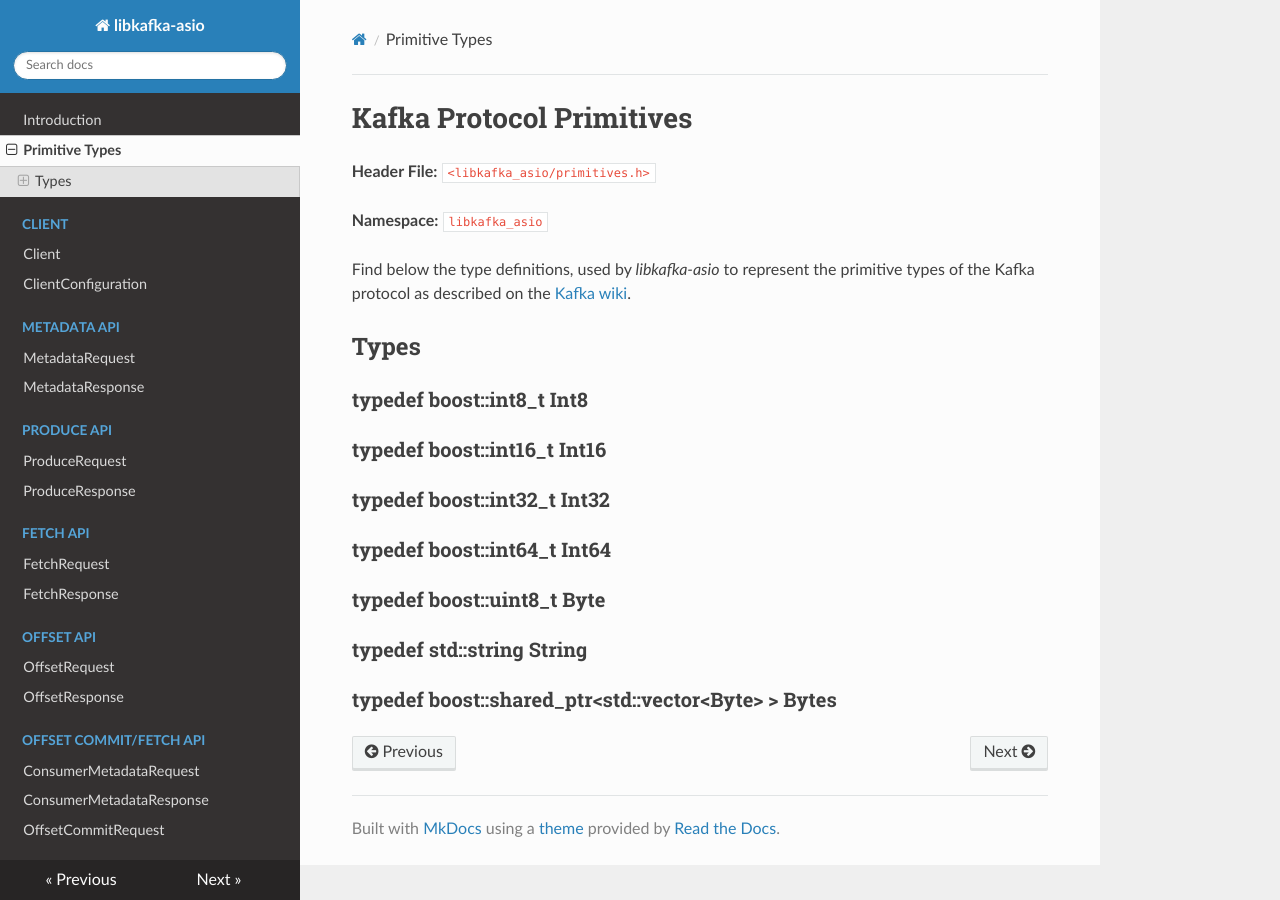
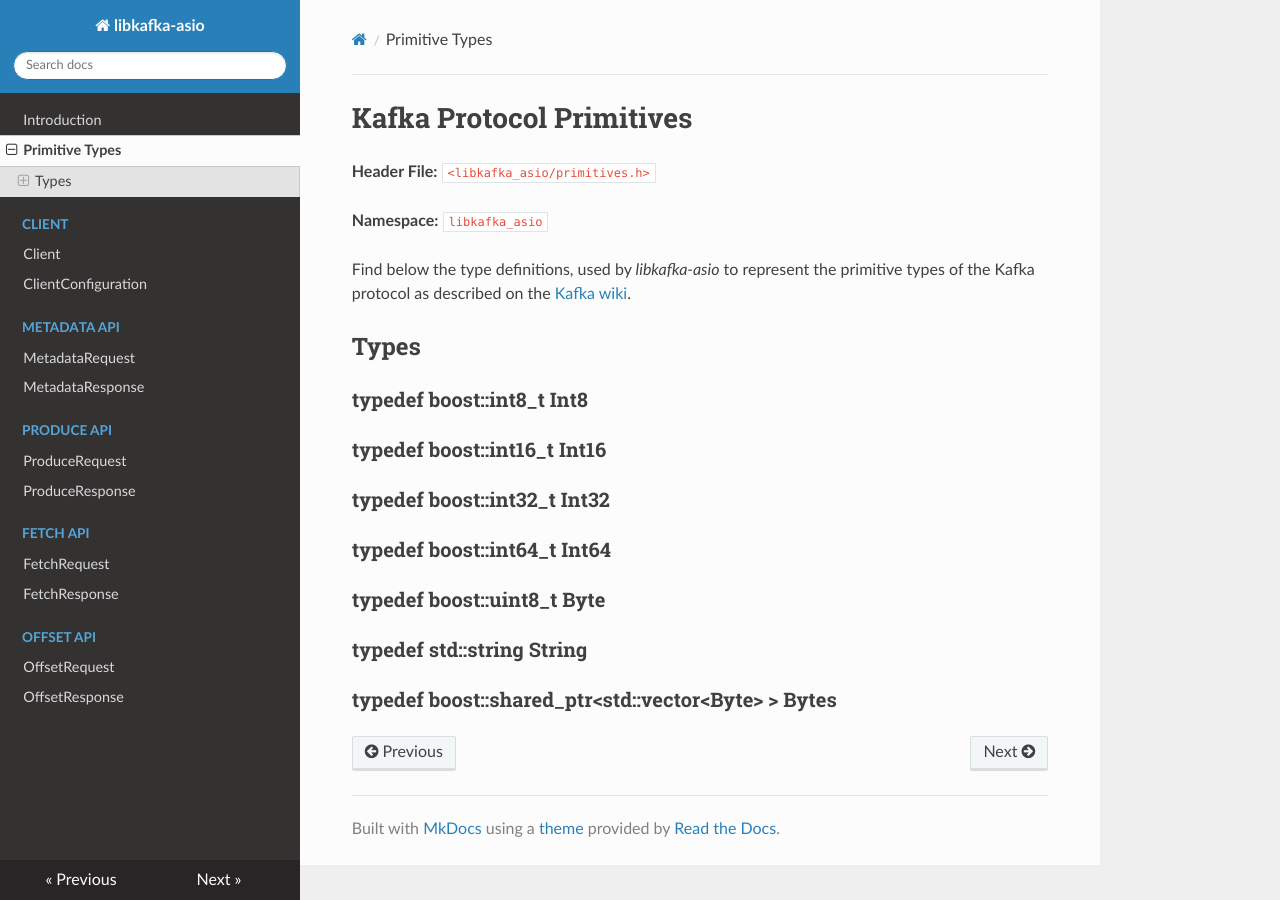
Before and after one commit to danieljoos/libkafka-asio, an MkDocs documentation site: the page built from docs/primitives.md, in a window 1280 px wide. Built offline with MkDocs 1.6.1, drawn with Linux system fonts in a browser that asks for light colours; nearby versions of some CDN libraries; old or Windows-style settings are respelled for this version of MkDocs.

Commit message:
Update mkdocs.yml

```diff
--- a/mkdocs.yml
+++ b/mkdocs.yml
@@ -14,6 +14,6 @@ pages:
     - ['fetch_response.md', 'Fetch API', 'FetchResponse']
     - ['offset_request.md', 'Offset API', 'OffsetRequest']
     - ['offset_response.md', 'Offset API', 'OffsetResponse']
-    - ['consumer_metadata_request.md', 'Offset Commit/Fetch API', 'ConsumerMetadataRequest']
-    - ['consumer_metadata_response.md', 'Offset Commit/Fetch API', 'ConsumerMetadataResponse']
-    - ['offset_commit_request.md', 'Offset Commit/Fetch API', 'OffsetCommitRequest']
+    #- ['consumer_metadata_request.md', 'Offset Commit/Fetch API', 'ConsumerMetadataRequest']
+    #- ['consumer_metadata_response.md', 'Offset Commit/Fetch API', 'ConsumerMetadataResponse']
+    #- ['offset_commit_request.md', 'Offset Commit/Fetch API', 'OffsetCommitRequest']
```
